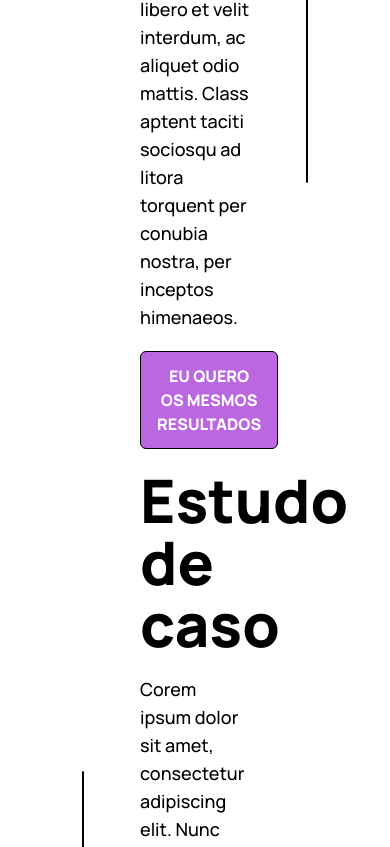
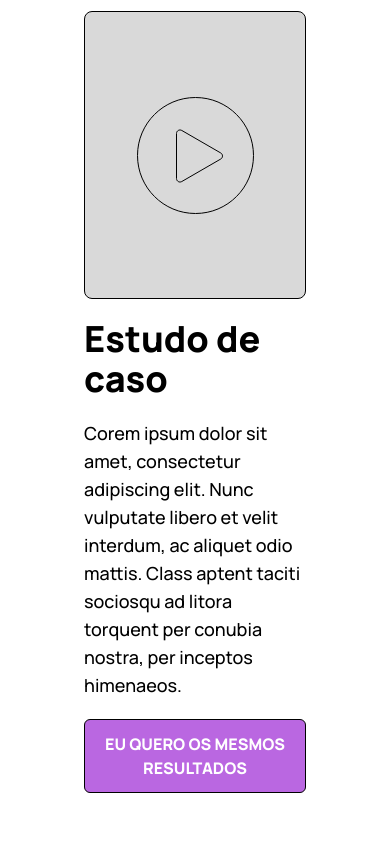
Before and after one commit to immarcolagroot/lp-conversion-template, a Next.js app: page / in a window 390 px wide. Shown: the part 3116-3963 px from the top of the page. Built offline with nearby package versions, Linux system fonts and the light colour scheme.

Commit message:
feat: Adicionado responsividade ao componente "EstudoDeCasoSection"

```diff
--- a/src/components/EstudoDeCasoSection.tsx
+++ b/src/components/EstudoDeCasoSection.tsx
@@ -3,12 +3,12 @@ import Iframe from './Iframe';
 
 export default function EstudoDeCasoSection() {
   return (
-    <div className="p-28">
-      <div className="container mx-auto flex items-center">
+    <div className="px-16 md:px-24 lg:p-28">
+      <div className="container mx-auto items-center lg:flex">
 
-        <div className="w-full md:w-1/2 px-7">
+        <div className="lg:w-1/2 w-full px-5">
 
-          <h1 className="text-black text-6xl font-extrabold leading-[62px] pt-5">Estudo de caso</h1>
+          <h1 className="text-black lg:text-6xl md:text-5xl text-4xl font-extrabold md:leading-[62px] pt-5">Estudo de caso</h1>
 
           <p className="py-5 text-gray-700 font-medium text-lg">
             Corem ipsum dolor sit amet, consectetur adipiscing elit. Nunc vulputate libero et velit interdum, ac aliquet odio mattis. Class aptent taciti sociosqu ad litora torquent per conubia nostra, per inceptos himenaeos.
@@ -21,7 +21,7 @@ export default function EstudoDeCasoSection() {
           </div>
         </div>
 
-        <div className="w-1/2 px-7">
+        <div className="lg:w-1/2 px-5">
 
           <Iframe
             width="w-full"
@@ -31,11 +31,11 @@ export default function EstudoDeCasoSection() {
 
       </div>
 
-      <div className="container mx-auto flex items-center flex-row-reverse">
+      <div className="container mx-auto items-center lg:flex-row-reverse lg:flex">
 
-        <div className="w-full md:w-1/2 px-7">
+        <div className="w-full lg:w-1/2 px-5">
 
-          <h1 className="text-black text-6xl font-extrabold leading-[62px] pt-5">Estudo de caso</h1>
+          <h1 className="text-black lg:text-6xl md:text-5xl text-4xl font-extrabold md:leading-[62px] pt-5">Estudo de caso</h1>
 
           <p className="py-5 text-gray-700 font-medium text-lg">
             Corem ipsum dolor sit amet, consectetur adipiscing elit. Nunc vulputate libero et velit interdum, ac aliquet odio mattis. Class aptent taciti sociosqu ad litora torquent per conubia nostra, per inceptos himenaeos.
@@ -48,7 +48,7 @@ export default function EstudoDeCasoSection() {
           </div>
         </div>
 
-        <div className="w-1/2 px-7">
+        <div className="lg:w-1/2 px-5">
 
           <Iframe
             width="w-full"
```
